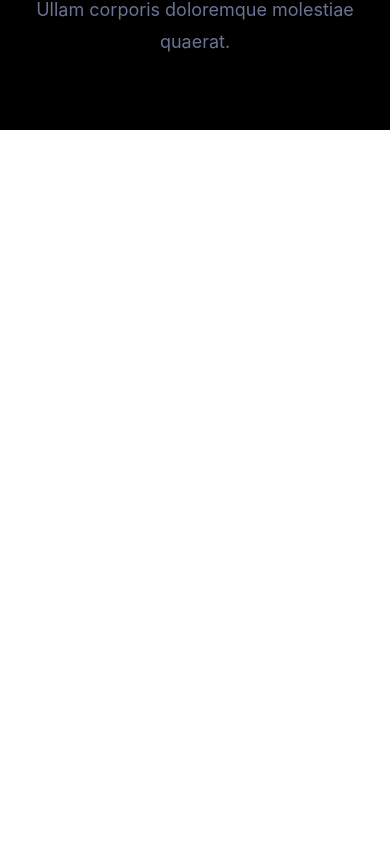
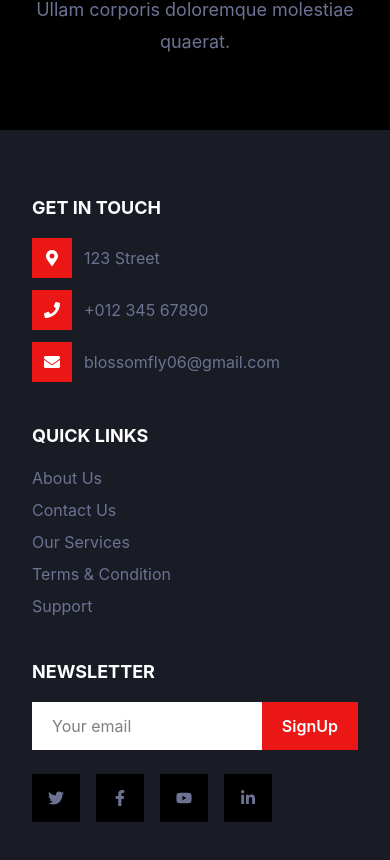
Before and after one commit to marziehfezydev/barbershop, a React (Vite) app: page / in a window 390 px wide. Shown: the part 8354-9214 px from the top of the page. Before the commit the page ends 8484 px from the top, so only its background shows below. Built offline with nearby package versions, Linux system fonts and the light colour scheme.

Commit message:
Implement responsive footer section

```diff
--- a/package.json
+++ b/package.json
@@ -12,6 +12,7 @@
   "dependencies": {
     "react": "^19.2.4",
     "react-dom": "^19.2.4",
+    "react-icons": "^5.6.0",
     "swiper": "^12.2.0"
   },
   "devDependencies": {
--- a/src/App.jsx
+++ b/src/App.jsx
@@ -4,7 +4,7 @@ import AboutUs from "./pages/AboutUs"
 import Services from "./pages/Services"
 import OurBarber from "./pages/OurBarber"
 import Testimonial from "./pages/Testimonial"
-
+import Footer from "./pages/Footer"
 
 
 function App() {
@@ -28,6 +28,9 @@ function App() {
       { /* Testimonial Slider */}
       <Testimonial />
 
+      { /* Footer */}
+      <Footer />
+
 
 
 
--- a/src/pages/Footer.jsx
+++ b/src/pages/Footer.jsx
@@ -0,0 +1,125 @@
+import {
+    FaMapMarkerAlt,
+    FaPhone,
+    FaEnvelope,
+    FaTwitter,
+    FaFacebookF,
+    FaYoutube,
+    FaLinkedinIn
+} from "react-icons/fa";
+
+export default function Footer() {
+    return (
+        <footer className="bg-[#191C24] text-[#6C7293] py-16 ">
+            <div className="max-w-7xl mx-auto px-8 grid grid-cols-1 sm:grid-cols-2 lg:grid-cols-3 gap-10">
+
+                {/* Contact */}
+                <div>
+                    <h2 className="text-lg font-bold mb-4 text-white">
+                        GET IN TOUCH
+                    </h2>
+
+                    <ul className="space-y-3">
+                        <li className="flex items-center gap-3">
+                            <span className="bg-[#EB1616] p-3 text-white">
+                                <FaMapMarkerAlt />
+                            </span>
+                            <span>123 Street</span>
+                        </li>
+
+                        <li className="flex items-center gap-3">
+                            <span className="bg-[#EB1616] p-3 text-white">
+                                <FaPhone />
+                            </span>
+                            <span>+012 345 67890</span>
+                        </li>
+
+                        <li className="flex items-center gap-3">
+                            <span className="bg-[#EB1616] p-3 text-white">
+                                <FaEnvelope />
+                            </span>
+                            <span>blossomfly06@gmail.com</span>
+                        </li>
+                    </ul>
+                </div>
+
+                {/* Quick Links */}
+                <div>
+                    <h2 className="text-lg font-bold mb-4 text-white">
+                        QUICK LINKS
+                    </h2>
+
+                    <ul className="space-y-2">
+                        <li>
+                            <a href="#" className="hover:text-[#EB1616] transition">
+                                About Us
+                            </a>
+                        </li>
+
+                        <li>
+                            <a href="#" className="hover:text-[#EB1616] transition">
+                                Contact Us
+                            </a>
+                        </li>
+
+                        <li>
+                            <a href="#" className="hover:text-[#EB1616] transition">
+                                Our Services
+                            </a>
+                        </li>
+
+                        <li>
+                            <a href="#" className="hover:text-[#EB1616] transition">
+                                Terms & Condition
+                            </a>
+                        </li>
+
+                        <li>
+                            <a href="#" className="hover:text-[#EB1616] transition">
+                                Support
+                            </a>
+                        </li>
+                    </ul>
+                </div>
+
+                {/* Newsletter */}
+                <div>
+                    <h2 className="text-lg font-bold mb-4 text-white">
+                        NEWSLETTER
+                    </h2>
+
+                    <div className="flex">
+                        <input
+                            type="email"
+                            placeholder="Your email"
+                            className="w-full px-5 py-3 bg-white text-black focus:outline-none"
+                        />
+
+                        <button className="bg-[#EB1616] text-white px-5 py-3 font-semibold">
+                            SignUp
+                        </button>
+                    </div>
+
+                    <div className="flex gap-4 mt-6">
+                        <a href="#" className="bg-black p-4 hover:bg-[#EB1616] transition">
+                            <FaTwitter />
+                        </a>
+
+                        <a href="#" className="bg-black p-4 hover:bg-[#EB1616] transition">
+                            <FaFacebookF />
+                        </a>
+
+                        <a href="#" className="bg-black p-4 hover:bg-[#EB1616] transition">
+                            <FaYoutube />
+                        </a>
+
+                        <a href="#" className="bg-black p-4 hover:bg-[#EB1616] transition">
+                            <FaLinkedinIn />
+                        </a>
+                    </div>
+                </div>
+
+            </div>
+        </footer>
+    );
+}
--- a/src/pages/OurBarber.jsx
+++ b/src/pages/OurBarber.jsx
@@ -50,7 +50,7 @@ export default function TeamSection() {
                         {/* RIGHT CONTENT */}
                         <div className="bg-[#191C24] text-white px-10 py-12">
 
-                            <Button className="!bg-black">
+                            <Button className="!bg-black ">
                                 Working Hours
                             </Button>
 
@@ -73,8 +73,6 @@ export default function TeamSection() {
                                                     ? "text-[#6C7293]"
                                                     : "text-[#EB1616]"
                                             }
-
-
                                         />
                                     ))}
 
--- a/src/pages/Services.jsx
+++ b/src/pages/Services.jsx
@@ -9,7 +9,7 @@ import priceImg from '../assets/price.jpg'
 
 export default function Services() {
     return (
-        <section className="bg-black text-white pt-10">
+        <section className="bg-black text-white pt-10 ">
             <div className="mx-auto max-w-7xl">
 
                 {/* PART 1 */}
```
Also changed, not shown: 1 other file (tests, documents, lock files or other folders).
